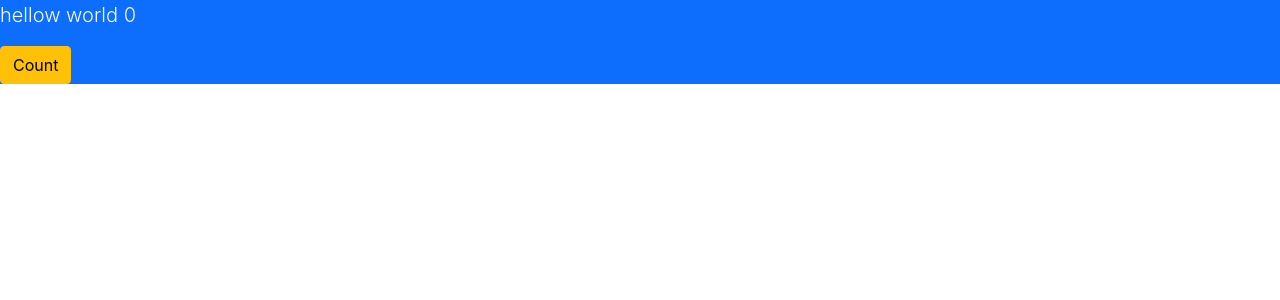
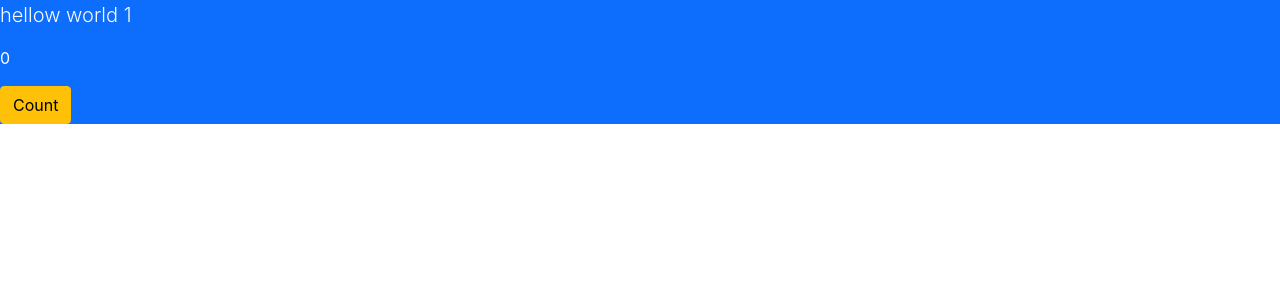
Before and after one commit to nahidbd11/react-hooks, a React (Create React App) app: page / in a window 1280 px wide. Shown: the top 300 px of the page. Built offline with nearby package versions, Linux system fonts and the light colour scheme.

Commit message:
useReducer learnt

```diff
--- a/src/App.js
+++ b/src/App.js
@@ -1,17 +1,28 @@
 
-import { useState } from 'react';
+import { useReducer, useState } from 'react';
 import './App.css';
+import reducer from './reducer';
+function App() {
+  // const [counter, setCounter] = useState(0);
 
-function App() {
-  const [counter, setCounter] = useState(0);
+    const initialState = {
+    count: 1,
+    square:0,
+}
+  const [state, dispatch] = useReducer(reducer, initialState);
   const handleCounter = () => {
-    setCounter(prevCounter => {
-      return prevCounter + 1;
-    })
+    // setCounter(prevCounter => {
+    //   return prevCounter + 1;
+    // })
+    dispatch({ type: "INCREAMENT" });
+    dispatch({ type: "SQUARE" });
   }
+
+  const { count, square } = state;
   return (
     <div className="bg-primary">
-      <p className="lead text-light">hellow world {counter}</p>
+      <p className="lead text-light">hellow world {count}</p>
+      <p className="text-white">{square}</p>
       <button className="btn btn-warning" onClick={handleCounter}>Count</button>
     </div>
   );
--- /dev/null
+++ b/src/reducer.js
@@ -0,0 +1,15 @@
+
+const reducer = (state, action) => {
+    switch (action.type) {
+        case "INCREAMENT":
+            return { ...state,count: state.count + 1 };
+        case "SQUARE":
+            return {...state,square:Math.pow(state.count,2)}
+        default:
+            return state;
+   }
+}
+
+
+
+export default reducer;
```
